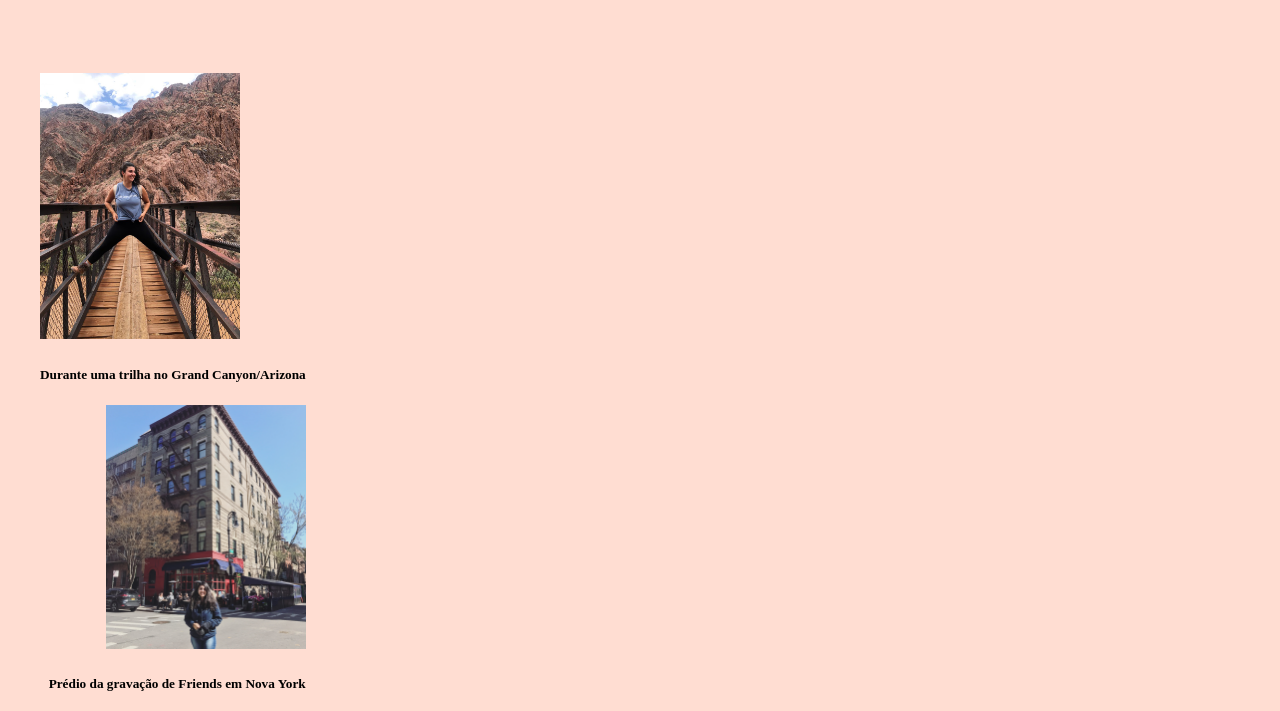
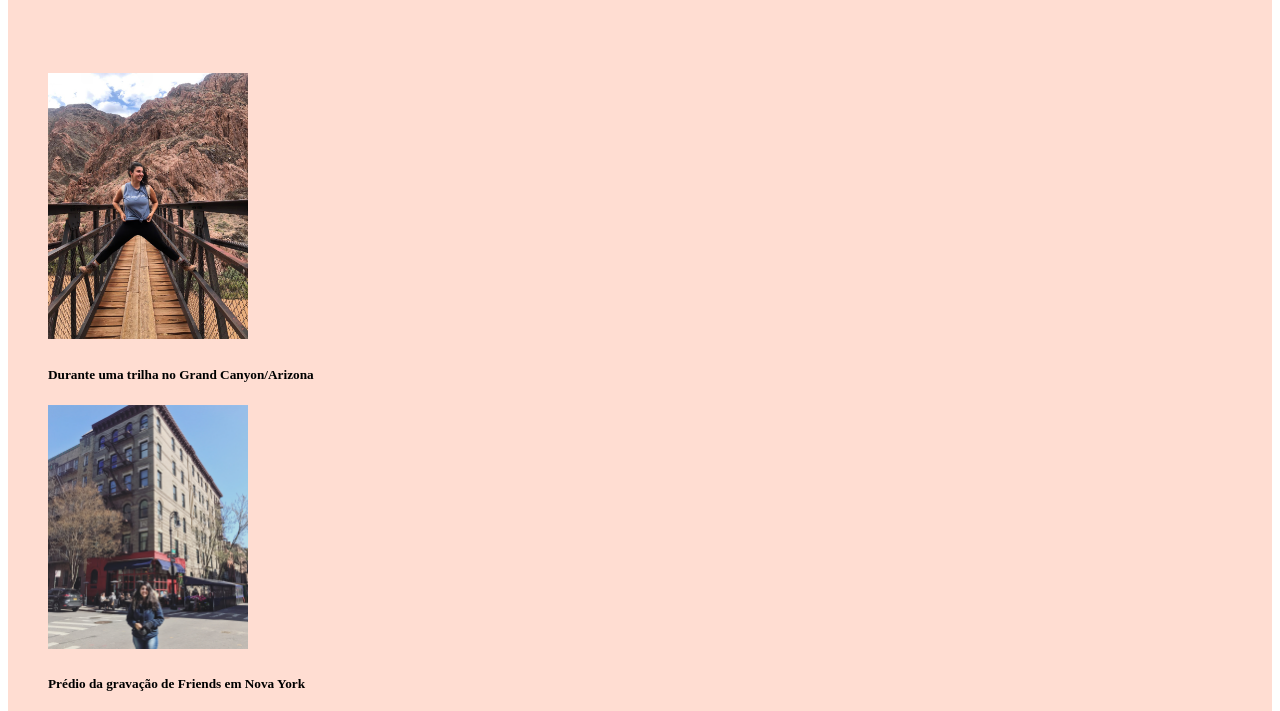
Before and after one commit to marinatozato/Portf-lio-Web, a plain HTML site: page index.html in a window 1280 px wide. Shown: the part 970-1681 px from the top of the page. Drawn offline with Linux system fonts and the light colour scheme.

Commit message:
Altera detalhes-corrigir depois

```diff
--- a/index.html
+++ b/index.html
@@ -4,9 +4,11 @@
     <meta charset="UTF-8">
     <title>Minha vida em uma página </title>
     <link rel="stylesheet" href="style.css">
+
   </head>
-  <body class="header">
-  <div>
+  <body>
+
+    <div class="header">
     <h1 class="titulo_conf">Conheça um pouco sobre Marina</h1>
 
     <p> Meu nome é <em>Marina Soares Tozato</em>, tenho 28 anos, sou brasileira e moro na cidade de Goiânia, Goiás.
@@ -16,7 +18,7 @@
   <br>
   <img src="Minhafotoperfil.jpeg" alt="Minha foto de perfil" width="200px">
 
-    </div>
+
 
      <p> Algumas das minhas Habilidades: </p>
       <ul>
@@ -44,7 +46,7 @@
 <br>
 <br>
 
-      <div class="photos">
+
       <p id="GrandCanyon"> <img src="EunograndCanyon.jpeg" width="200px" alt="Eu durante uma trilha no Grand Canyon/Arizona"></p>
       <h5>Durante uma trilha no Grand Canyon/Arizona</h5>
       <img src="NovaYork.jpeg" alt="Eu em Nova York 2021" width="200px">
@@ -55,6 +57,6 @@
       <h5>Cordilheiras dos Andes/Chile</h5>
       <img src="Tongariro.jpeg" alt="Nova Zelândia 2026" width="200px">
       <h5>Trilha de Tongariro/Nova Zelândia</h5>
-    </div>
+      </div>
   </body>
 </html>
--- a/style.css
+++ b/style.css
@@ -12,7 +12,6 @@ p {
 li {
     line-height: 2;
 
-
 }
 
 .header {
@@ -21,9 +20,3 @@ li {
     background-color: #FFDDD2;
     padding-right: 2;
 }
-
-.photos {
-    display: inline-block;
-    padding-right: 0;
-    text-align: right;
-}
```
